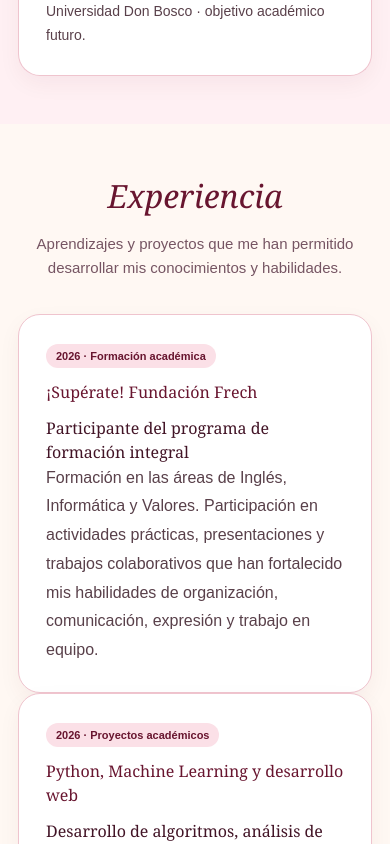
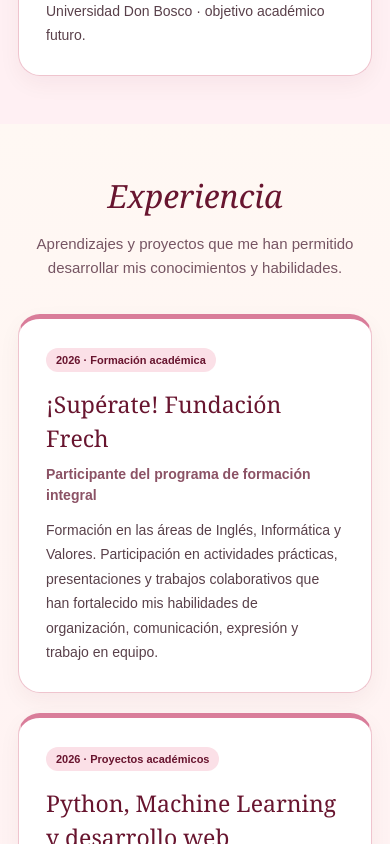
Before and after one commit to keralo2/miportafolio-ale, a Next.js app: page / in a window 390 px wide. Shown: the part 4200-5044 px from the top of the page. Built offline with nearby package versions, Linux system fonts and the light colour scheme.

Commit message:
Style experience section for responsive layout

```diff
--- a/app/globals.css
+++ b/app/globals.css
@@ -70,3 +70,13 @@
 .maze-success-stats b{font:700 21px Arial,sans-serif;color:#68152f}
 .maze-success-stats small{font:11px Arial,sans-serif;color:#806b5a}
 @keyframes maze-pop-in{from{opacity:0;transform:scale(.94) translateY(8px)}to{opacity:1;transform:scale(1) translateY(0)}}
+
+
+/* Sección de experiencia académica y proyectos */
+.experience-section{background:linear-gradient(180deg,#fff8f3,#fff0f3)}
+.experience-grid{display:grid;grid-template-columns:repeat(2,minmax(0,1fr));gap:20px;max-width:1000px;margin:0 auto}
+.experience-card{border-top:5px solid #d97d9a}
+.experience-card h3{color:var(--wine);font-size:23px;margin:15px 0 8px}
+.experience-card h4{color:#8b5265;font:700 14px/1.5 Arial,sans-serif;margin:0 0 12px}
+.experience-card p{font:14px/1.75 Arial,sans-serif;color:#59404a;margin-bottom:0}
+@media(max-width:700px){.experience-grid{grid-template-columns:1fr}}
```
